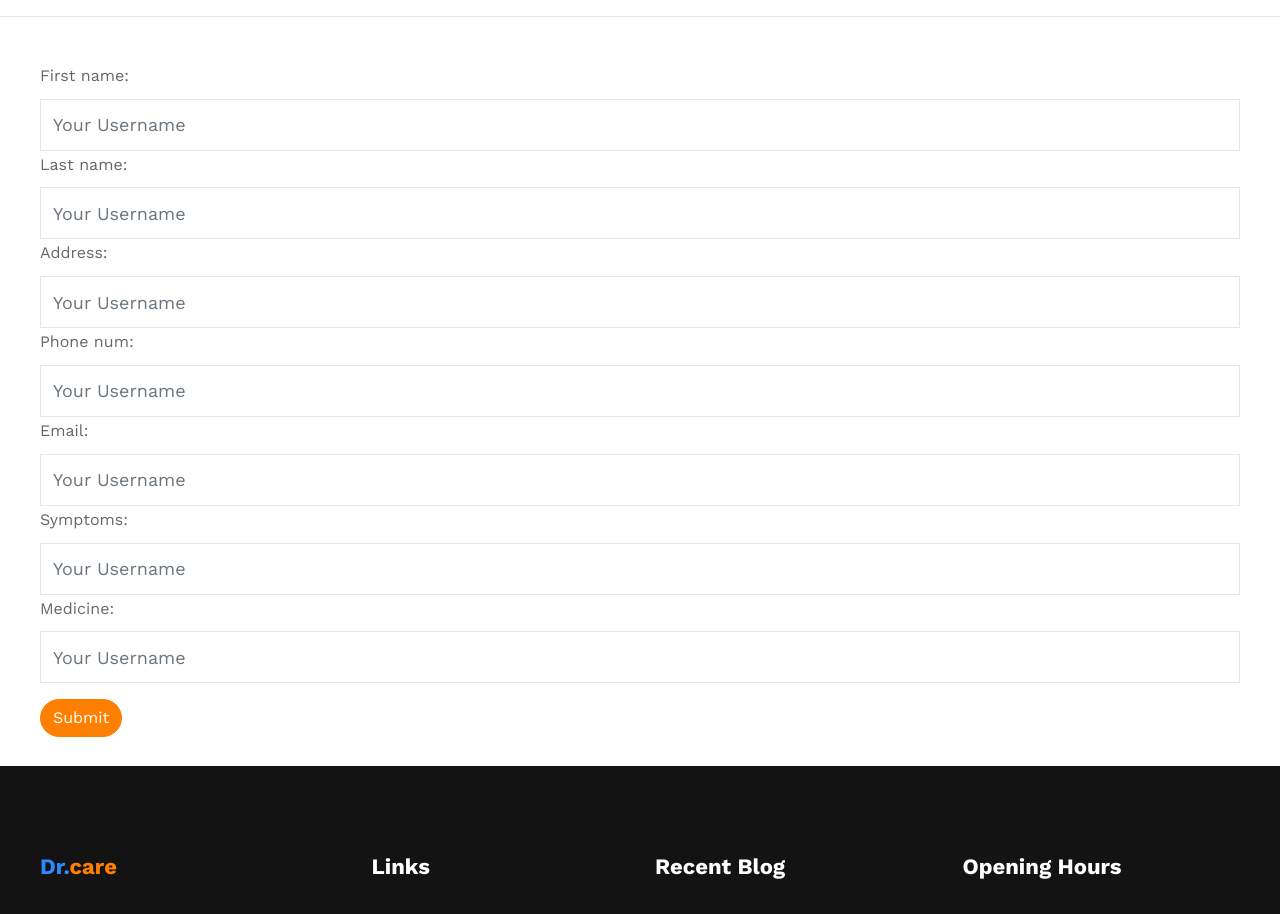
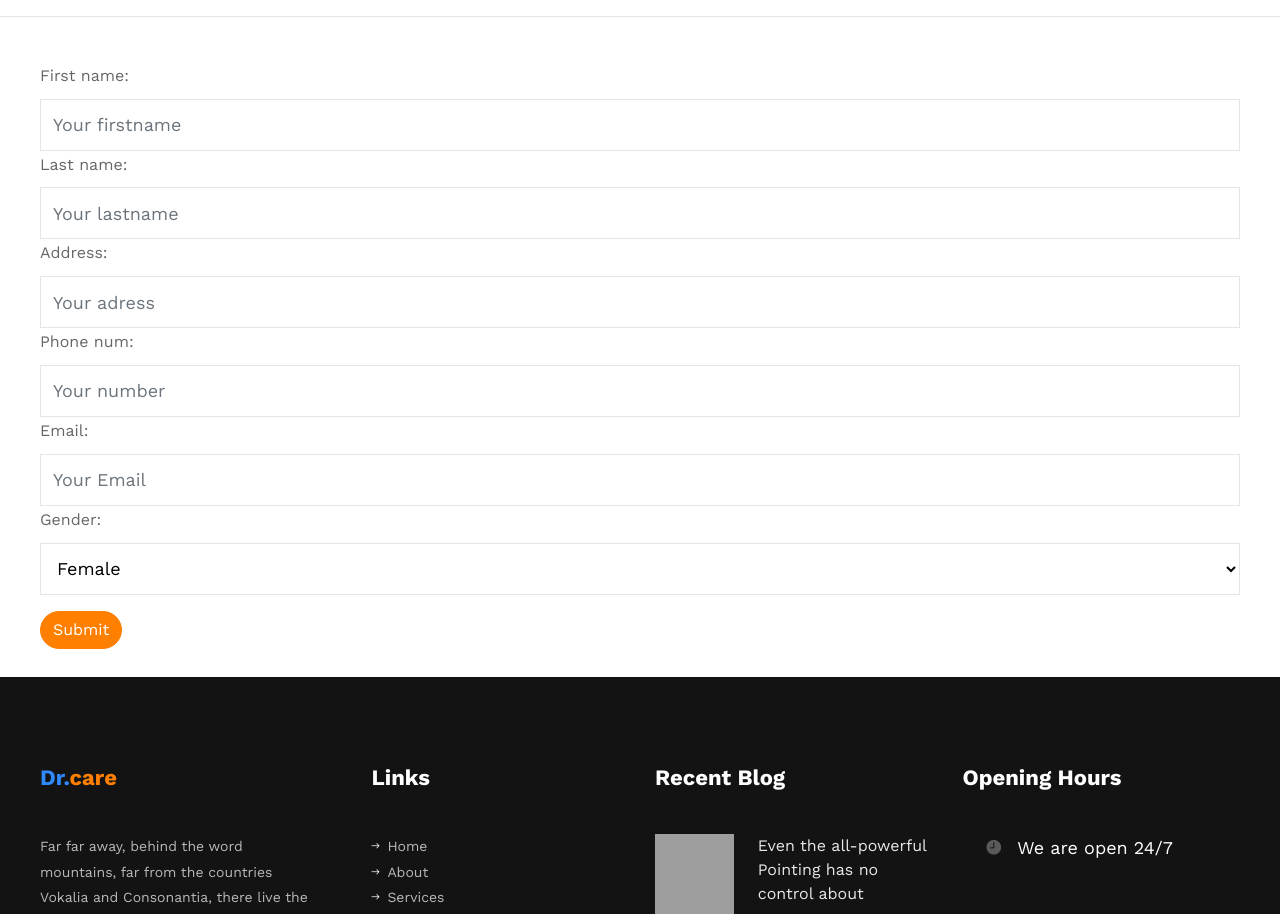
Before and after one commit to wajahatahmed245/medicalmanagementsystemPy, a Django app: page /add_patients/ in a window 1280 px wide. Shown: the part 211-1125 px from the top of the page. Run offline with Django 3.2, Linux system fonts and the light colour scheme; a user stored in the database is signed in; parts of the project's set-up code (start-up, migrations or seed data) failed here and were passed over; some libraries are stand-ins or nearby versions; some web fonts are replaced; grey boxes are pictures that could not be loaded.

Commit message:
update done

```diff
--- a/Homeopathic_Medicine/Doctor/forms.py
+++ b/Homeopathic_Medicine/Doctor/forms.py
@@ -5,42 +5,38 @@
     first_name = forms.CharField(widget=forms.TextInput(
         attrs={
             "class": "form-control",
-            "placeholder": "Your Username"
+            "placeholder": "Your firstname"
         }
     ))
     last_name = forms.CharField(widget=forms.TextInput(
         attrs={
             "class": "form-control",
-            "placeholder": "Your Username"
+            "placeholder": "Your lastname"
         }
     ))
     address = forms.CharField(widget=forms.TextInput(
         attrs={
             "class": "form-control",
-            "placeholder": "Your Username"
+            "placeholder": "Your adress"
         }
     ))
     phone_num = forms.IntegerField(widget=forms.NumberInput(
         attrs={
             "class": "form-control",
-            "placeholder": "Your Username"
+            "placeholder": "Your number"
         }
     ))
     email = forms.EmailField(required=False, widget=forms.EmailInput(
         attrs={
             "class": "form-control",
-            "placeholder": "Your Username"
+            "placeholder": "Your Email"
         }
     ))
-    symptoms = forms.CharField(widget=forms.TextInput(
+
+    CHOICES = (('Female', 'Female'), ('Male', 'Male'),)
+    Gender= forms.ChoiceField(choices=CHOICES, widget=forms.Select(
         attrs={
             "class": "form-control",
-            "placeholder": "Your Username"
+            "placeholder": "Gender"
         }
     ))
-    medicine = forms.CharField(widget=forms.TextInput(
-        attrs={
-            "class": "form-control",
-            "placeholder": "Your Username"
-        }
-    ))
--- a/Homeopathic_Medicine/Doctor/models.py
+++ b/Homeopathic_Medicine/Doctor/models.py
@@ -27,8 +27,8 @@
 
 
 class Visit(models.Model):
-    doctor = models.ForeignKey(User, on_delete="models.CASCADE")
-    patient = models.ForeignKey(Patient, on_delete="models.CASCADE")
+    doctor = models.ForeignKey(User, on_delete=models.CASCADE)
+    patient = models.ForeignKey(Patient, on_delete=models.CASCADE)
     symptoms = models.TextField(null=False, blank=True, default="NA")
     symptomsMedicine = models.TextField(null=False, blank=False, default="NA")
     extraMediceine = models.TextField(blank=True)
@@ -38,7 +38,7 @@
 
 
 class Doctor_User(models.Model):
-    user = models.OneToOneField(User, on_delete="models.CASCADE")
+    user = models.OneToOneField(User, on_delete=models.CASCADE)
     clinic = models.CharField(max_length=50, null=False, blank=False, default="NA")
     gender = models.CharField(null=False, max_length=10, blank=False, default="NA")
 
--- a/Homeopathic_Medicine/Doctor/templates/Doctor/all_patients.html
+++ b/Homeopathic_Medicine/Doctor/templates/Doctor/all_patients.html
@@ -59,6 +59,7 @@
         <th>Lastname</th>
         <th>Email</th>
           <th>Address</th>
+          <th>Gender</th>
           <th>Cell No.</th>
           <th>Edit Patient Data</th>
           <th>Delete Patient Data</th>
@@ -74,12 +75,14 @@
 <td>{{obj.last_name}}</td>
 <td>{{obj.email}}</td>
 <td>{{obj.address}}</td>
+<td>{{obj.Gender}}</td>
+
 <td>{{obj.phone_num}}</td>
 
 
 <td><button type="button" class="btn btn-primary active" onclick="location.href='{% url 'doctor:update_patient' id=obj.id %}'"> Edit</button></td>
 
-       <td><button type="submit"  class="btn btn-danger active"  onclick="location.href='{% url 'doctor:delete_patient' id=obj.id %}'" >Delete</button> <input type="hidden" id="delete" name="custId" value={{obj.id}}></td>
+       <td><button type="submit"  class="btn btn-danger active"  onclick="location.href='/del_patients/{{obj.id}}'" >Delete</button> <input type="hidden" id="delete" name="custId" value={{obj.id}}></td>
 
 
        <td><button type="button" class="btn btn-info active" onclick="location.href='{% url 'doctor:examine' id=obj.id  %}'">Examine</button></td>
--- a/Homeopathic_Medicine/Doctor/views.py
+++ b/Homeopathic_Medicine/Doctor/views.py
@@ -34,15 +34,13 @@
         address = form.cleaned_data.get("address")
         last_name = form.cleaned_data.get("last_name")
         phone_num = form.cleaned_data.get("phone_num")
-        symptoms = form.cleaned_data.get("symptoms")
-        medicine = form.cleaned_data.get("medicine")
         email = form.cleaned_data.get("email")
+        Gender = form.cleaned_data.get("Gender")
 
         done = {'result': "patient is added"}
         context.update(done)
         patient_data = Patient(first_name=first_name, last_name=last_name, address=address, phone_num=phone_num,
-                               email=email,
-                               symptoms=symptoms, medicine=medicine)
+                               email=email,Gender=Gender)
         patient_data.save()
         doctor_id = 0
         doctor = User.objects.filter(id=request.user.id)
@@ -68,7 +66,7 @@
     return render(request, 'Doctor/all_patients.html', context)
 
 
-@csrf_exempt
+
 def delete_patients(request, id):
     # if request.method == 'POST':
     # get_value = request.body.decode('utf-8')
@@ -92,6 +90,11 @@
         print(request.POST.get('pswd'))
         update_patient_key = Patient.objects.get(id=id)
         update_patient_key.phone_num = request.POST.get('pswd')
+        update_patient_key.address = request.POST.get('Address')
+        update_patient_key.last_name = request.POST.get('Last_Name')
+        update_patient_key.first_name = request.POST.get('first_name')
+        update_patient_key.Gender = request.POST.get('gender')
+
         update_patient_key.save()
         return redirect("/all_patients/")
     patient_update = Patient.objects.filter(id=id)
--- a/Homeopathic_Medicine/patient/models.py
+++ b/Homeopathic_Medicine/patient/models.py
@@ -10,6 +10,7 @@
     last_name = models.CharField(max_length=50)
     address = models.CharField(max_length=150)
     phone_num = models.IntegerField()
+    Gender = models.CharField(max_length=50,default='Male')
     email = models.EmailField(blank=True, default='NA')
     symptoms = models.CharField(max_length=100)
     medicine = models.CharField(max_length=100)
```
Also changed, not shown: Homeopathic_Medicine/Doctor/templates/Doctor/update_patient.html (+12 -2 lines), Homeopathic_Medicine/db.sqlite3.
